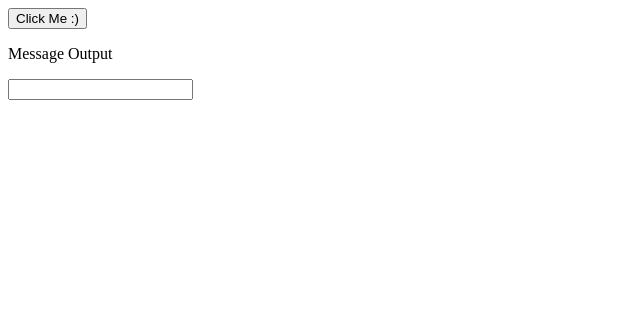
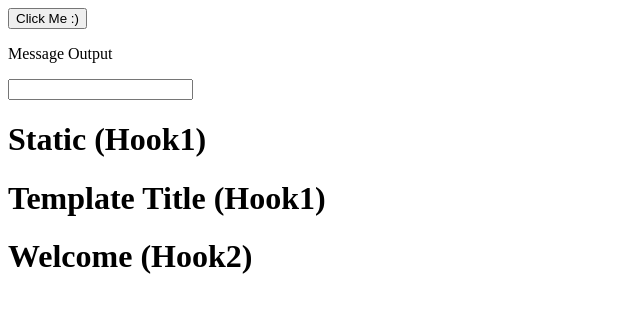
Before and after one commit to riascho/TypeScriptCheatSheet, a website with bundled scripts: page index.html in a window 1280 px wide. Shown: the whole page, without its empty margins (0-640 px from the left). Built offline with nearby package versions, Linux system fonts and the light colour scheme.

Commit message:
adds decorators to DOM

```diff
--- a/index.html
+++ b/index.html
@@ -10,5 +10,13 @@
     <button>Click Me :)</button>
     <p id="message-output">Message Output</p>
     <input type="text" id="user-input" />
+
+    <div id="hook1">
+      <h1>Static (Hook1)</h1>
+    </div>
+
+    <div id="hook2">
+      <h2>(Hook2)</h2>
+    </div>
   </body>
 </html>
--- a/src/compile/app.ts
+++ b/src/compile/app.ts
@@ -7,3 +7,47 @@ if (button) {
     window.alert("You clicked me! :)");
   });
 }
+
+// Using Decorators with the DOM
+
+function TemplateDecorator(template: string, hookId: string) {
+  // actual decorator
+  return function (_constructor: any) {
+    // use underscore to indicate that we are not using the parameter
+    const hookElement = document.getElementById(hookId); // get target element
+    if (hookElement) {
+      // if hook element exists will set our dedicated template string
+      hookElement.innerHTML += template; // adds to static HTML
+    }
+  };
+}
+
+@TemplateDecorator("<h1>Template Title (Hook1)</h1>", "hook1")
+class Page {
+  title = "Welcome";
+  constructor() {
+    console.log("Creating Title Object...");
+  }
+}
+
+// using decorator to replace with class property
+
+function TemplateDecorator2(template: string, hookId: string) {
+  return function (constructor: any) {
+    const hookElement = document.getElementById(hookId);
+    const replacement = new constructor();
+    if (hookElement) {
+      hookElement.innerHTML = template; // initializes the template
+      hookElement.querySelector("h1")!.textContent = replacement.title; // overwrites the template
+      // ! indicates we will definitely have a <h1> element
+    }
+  };
+}
+
+@TemplateDecorator2("<h1>Template Title</h1>", "hook2") // the "<h1>" template basically provides the initial h1 element that gets overwritten in the decorator function with h1.textContent
+class Page2 {
+  title = "Welcome (Hook2)";
+  constructor() {
+    console.log("Creating Title Object...");
+  }
+}
```
Also changed, not shown: dist/app.js, 1 other file.
